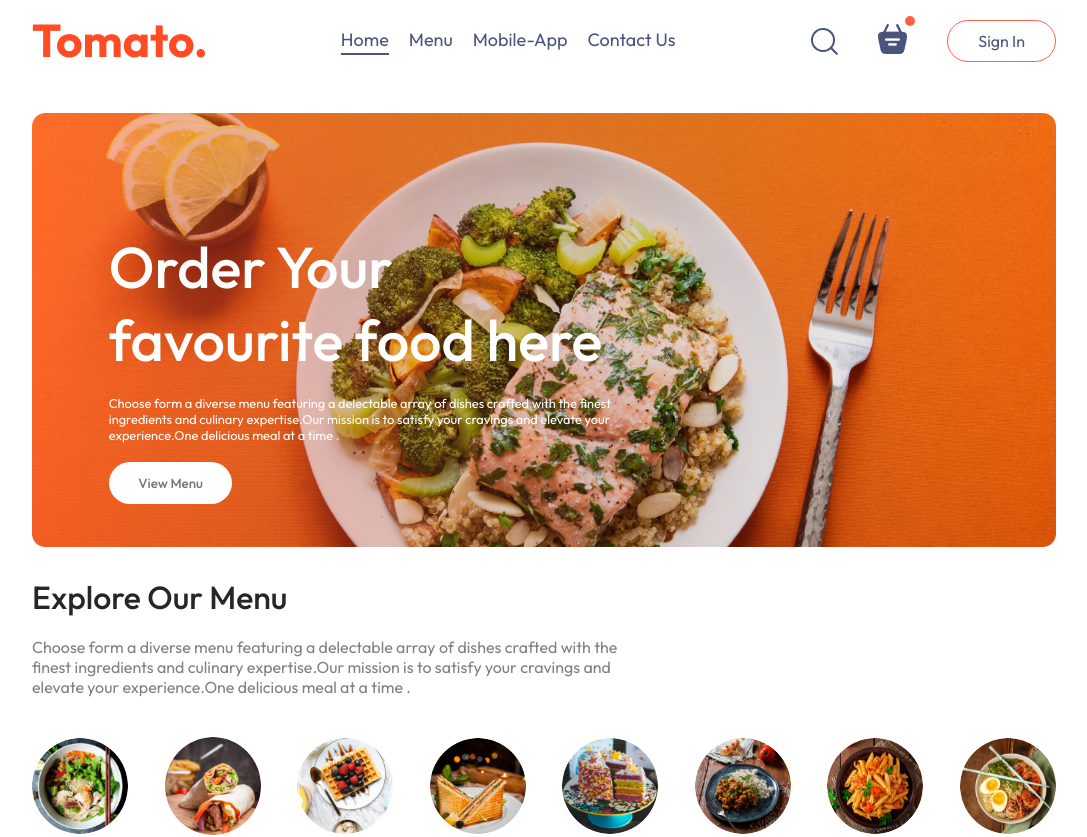
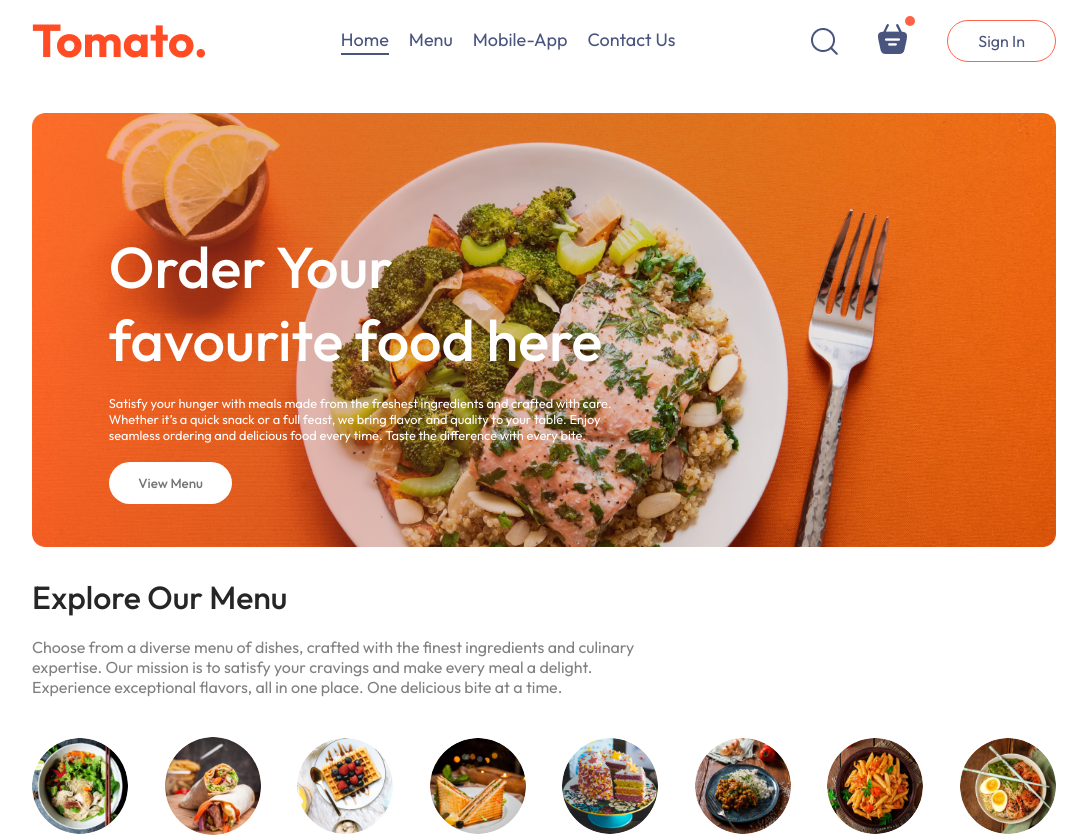
Before and after one commit to sadiajavid/food-delivery-app, a React (Vite) app in the folder frontend/: page / in a window 1280 px wide. Shown: the top 837 px of the page, without its empty margins (96-1183 px from the left). Built offline with nearby package versions, Linux system fonts and the light colour scheme.

Commit message:
chnges added

```diff
--- a/frontend/src/components/ExploreMenu/ExploreMenu.jsx
+++ b/frontend/src/components/ExploreMenu/ExploreMenu.jsx
@@ -6,7 +6,7 @@ const ExploreMenu = ({category,setCategory}) => {
   return (
     <div className='explore-menu' id='explore-menu'>
         <h1>Explore Our Menu</h1>
-        <p className='explore-menu-text'>Choose form a diverse menu featuring a delectable array of dishes crafted with the finest ingredients and culinary expertise.Our mission is to satisfy your cravings and elevate your experience.One delicious meal at a time . </p>
+        <p className='explore-menu-text'>Choose from a diverse menu of dishes, crafted with the finest ingredients and culinary expertise. Our mission is to satisfy your cravings and make every meal a delight. Experience exceptional flavors, all in one place. One delicious bite at a time.</p>
        <div className="explore-menu-list">
         {
             menu_list.map((item,index)=>{
--- a/frontend/src/components/Header/Header.jsx
+++ b/frontend/src/components/Header/Header.jsx
@@ -6,7 +6,7 @@ const Header = () => {
     <div className='header'>
         <div className="header-contents">
             <h2>Order Your favourite food here</h2>
-            <p>Choose form a diverse menu featuring a delectable array of dishes crafted with the finest ingredients and culinary expertise.Our mission is to satisfy your cravings and elevate your experience.One delicious meal at a time . </p>
+            <p>Satisfy your hunger with meals made from the freshest ingredients and crafted with care. Whether it’s a quick snack or a full feast, we bring flavor and quality to your table. Enjoy seamless ordering and delicious food every time. Taste the difference with every bite.</p>
         <button>View Menu</button>
         </div>
 
```
